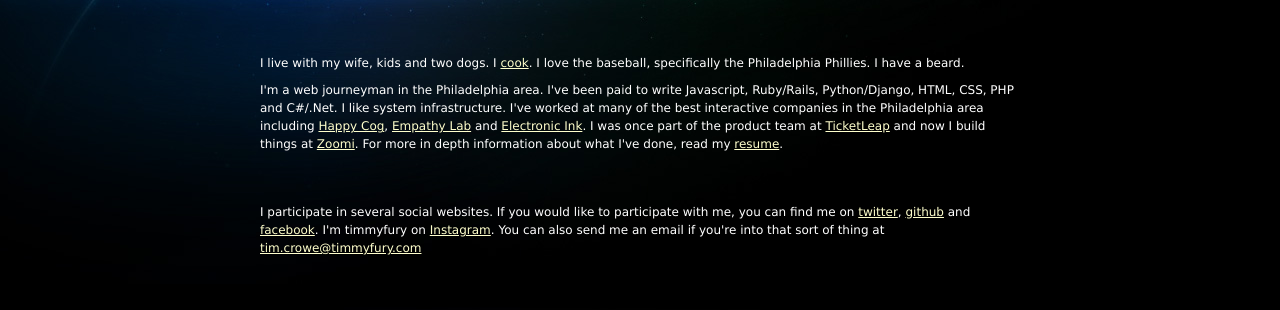
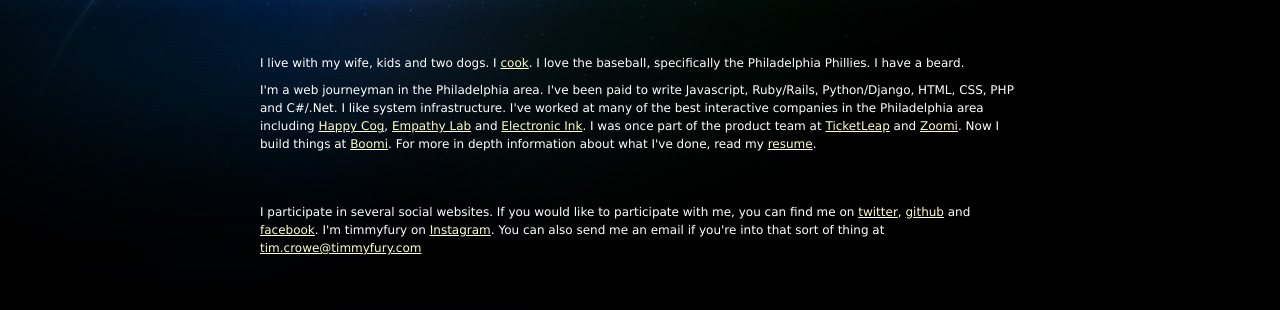
Before and after one commit to timmyfury/timmyfury.github.com, a Jekyll site: the page built from index.html, in a window 1280 px wide. Shown: the part 333-643 px from the top of the page. Built offline with Jekyll 4.4.1, drawn with Linux system fonts in a browser that asks for light colours.

Commit message:
Update index.html

```diff
--- a/index.html
+++ b/index.html
@@ -6,7 +6,7 @@ summary: I'm Tim Crowe, a rabble-rousing web developer, a lover of cooking, my b
 <div class="section" id="deeper-into-madness">
     <!-- <h3>Deeper Into Madness</h3> -->
     <p>I live with my wife, kids and two dogs. I <a href="http://eatingcrowe.com">cook</a>. I love the baseball, specifically the Philadelphia Phillies. I have a beard.</p>
-    <p>I'm a web journeyman in the Philadelphia area. I've been paid to write Javascript, Ruby/Rails, Python/Django, HTML, CSS, PHP and C#/.Net. I like system infrastructure. I've worked at many of the best interactive companies in the Philadelphia area including <a href="http://happycog.com">Happy Cog</a>, <a href="http://www.empathylab.com/">Empathy Lab</a> and <a href="http://electronicink.com/">Electronic Ink</a>. I was once part of the product team at <a href="http://www.ticketleap.com/">TicketLeap</a> and now I build things at <a href="http://zoomiinc.com/">Zoomi</a>. For more in depth information about what I've done, read my <a href="http://timmyfury.com/resume">resume</a>.</p>
+    <p>I'm a web journeyman in the Philadelphia area. I've been paid to write Javascript, Ruby/Rails, Python/Django, HTML, CSS, PHP and C#/.Net. I like system infrastructure. I've worked at many of the best interactive companies in the Philadelphia area including <a href="http://happycog.com">Happy Cog</a>, <a href="http://www.empathylab.com/">Empathy Lab</a> and <a href="http://electronicink.com/">Electronic Ink</a>. I was once part of the product team at <a href="http://www.ticketleap.com/">TicketLeap</a> and <a href="http://zoomiinc.com/">Zoomi</a>. Now I build things at <a href="https://boomi.com">Boomi</a>. For more in depth information about what I've done, read my <a href="http://timmyfury.com/resume">resume</a>.</p>
 </div>
 
 <div class="section" id="social-media">
```
